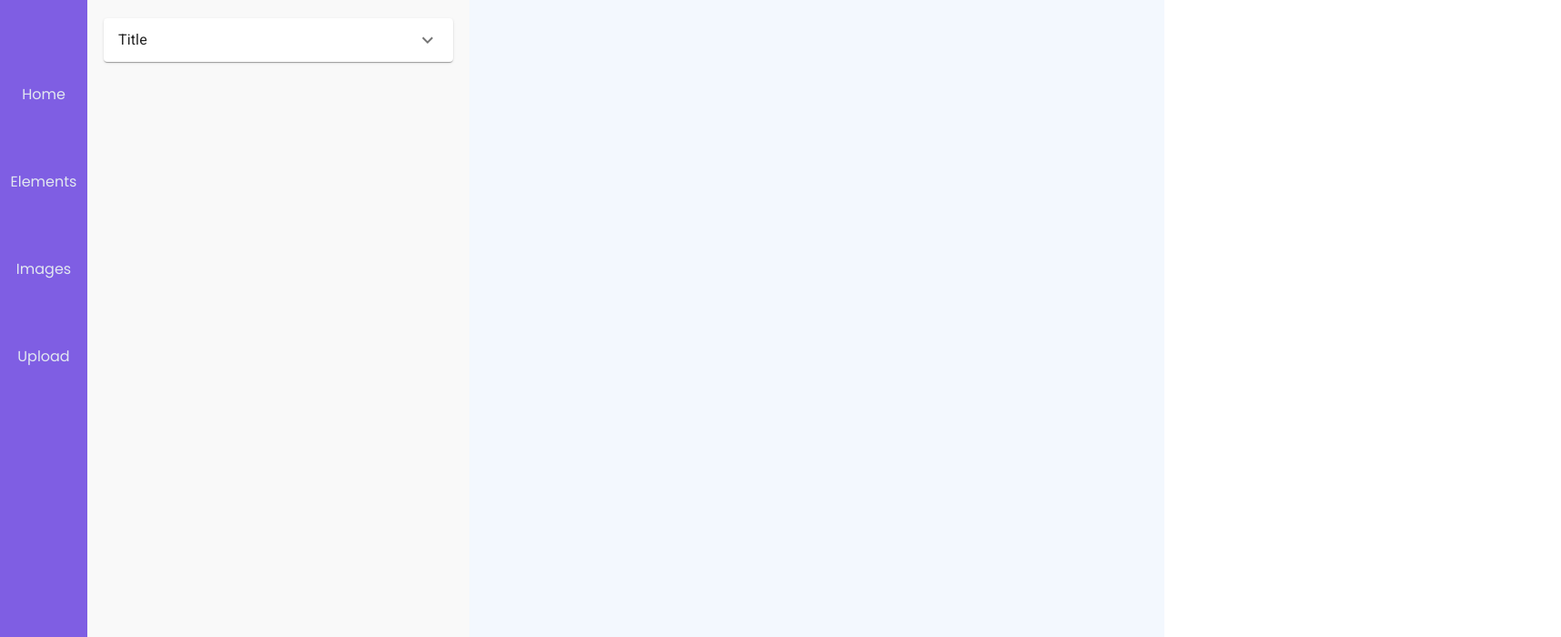
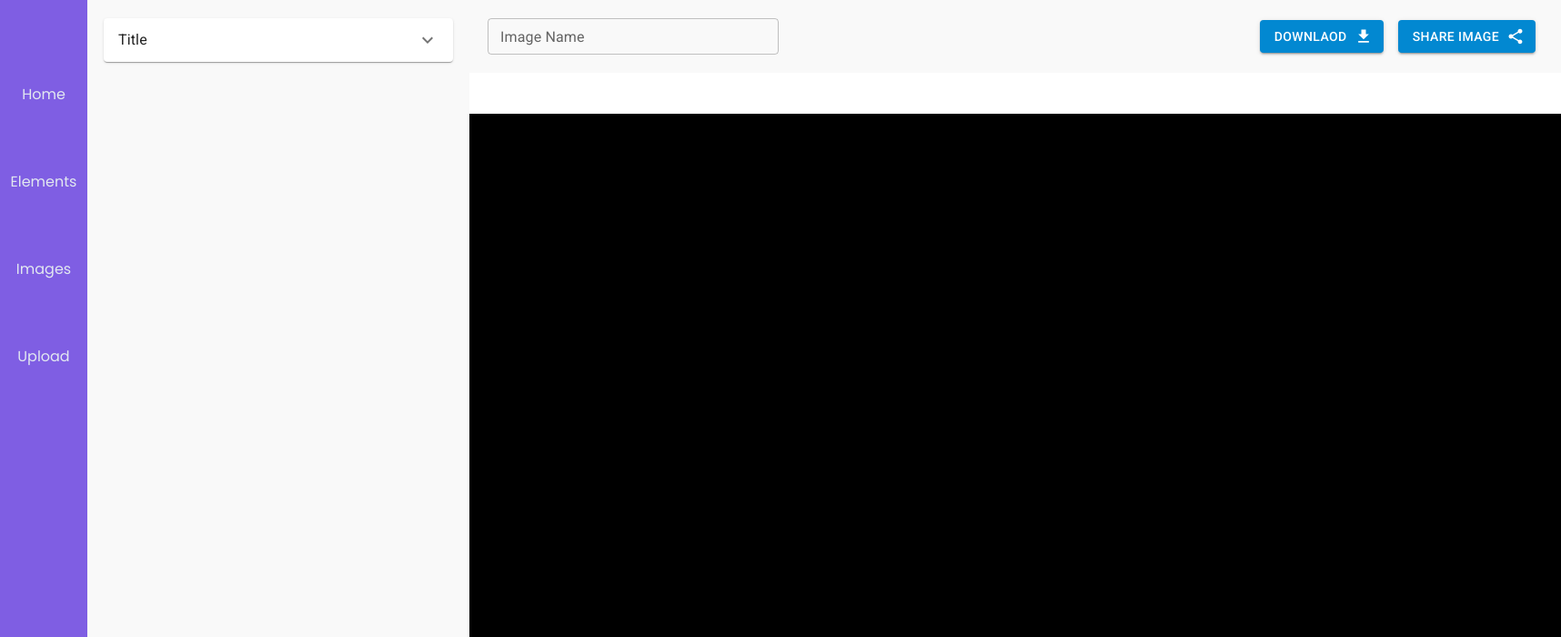
Before and after one commit to mohanadkandil/blaze, a React (Vite) app: page / in a window 1280 px wide. Shown: the top 700 px of the page at 91% size, 1716 px wide, since content can reach past the window. Built offline with nearby package versions, Linux system fonts and the light colour scheme; some icons are missing; a web font is replaced by a local one.

Commit message:
feat: add footer with editor area

```diff
--- a/package.json
+++ b/package.json
@@ -16,6 +16,7 @@
     "@mui/material": "^5.9.0",
     "install": "^0.13.0",
     "react": "^18.2.0",
+    "react-color": "^2.19.3",
     "react-dom": "^18.2.0",
     "react-icons": "^4.4.0"
   },
--- a/src/App.tsx
+++ b/src/App.tsx
@@ -1,9 +1,11 @@
+import { EditorArea } from "./components/EditorArea";
 import { LeftBar } from "./components/LeftBar";
 
 function App() {
   return (
-    <div className="font-poppins">
+    <div className="font-poppins flex">
       <LeftBar />
+      <EditorArea />
     </div>
   );
 }
--- /dev/null
+++ b/src/components/EditorArea.tsx
@@ -0,0 +1,49 @@
+import Button from "@mui/material/Button";
+import DeleteIcon from "@mui/icons-material/Delete";
+import SendIcon from "@mui/icons-material/Send";
+import { MdOutlineFileDownload } from "react-icons/all";
+import FileDownloadIcon from "@mui/icons-material/FileDownload";
+import Share from "@mui/icons-material/Share";
+import TextField from "@mui/material/TextField";
+
+export const EditorArea = () => {
+  return (
+    <div className="w-full">
+      <div className="w-full h-20 bg-[#F9F9F9]">
+        <div className="flex justify-between items-center p-5">
+          <div>
+            <TextField
+              className="w-80"
+              label="Image Name"
+              type="string"
+              variant="outlined"
+              size="small"
+              onChange={() => console.log("Title")}
+            />
+          </div>
+          <div className="flex">
+            <div className="px-2">
+              <Button
+                variant="contained"
+                color="info"
+                endIcon={<FileDownloadIcon />}
+              >
+                Downlaod
+              </Button>
+            </div>
+            <div className="px-2">
+              <Button variant="contained" color="info" endIcon={<Share />}>
+                Share Image
+              </Button>
+            </div>
+          </div>
+        </div>
+      </div>
+      <div className="flex justify-center w-full h-[calc(100%-5rem)] items-center">
+        <div className="bg-black w-[1200px] h-[630px]">
+          <div className="overlay"></div>
+        </div>
+      </div>
+    </div>
+  );
+};
--- a/src/components/LeftBar.tsx
+++ b/src/components/LeftBar.tsx
@@ -1,10 +1,10 @@
 import { Tab } from "@headlessui/react";
 import leftBarTabs from "../data/leftBarTabs";
-import { Home } from "./Home";
+import { TitleTab } from "./TitleTab";
 export const LeftBar = () => {
   return (
     <Tab.Group>
-      <div className="w-full h-screen bg-[#f3f8fe] flex">
+      <div className="h-screen flex">
         <div className="h-screen w-24 bg-[#7F5EE3]">
           <div className="pt-10">
             <div className="flex flex-col items-center">
@@ -24,7 +24,7 @@ export const LeftBar = () => {
         <div>
           <Tab.Panels>
             <Tab.Panel>
-              <Home />
+              <TitleTab />
             </Tab.Panel>
             <Tab.Panel>Elements</Tab.Panel>
             <Tab.Panel>Images</Tab.Panel>
--- a/src/components/Home.tsx
+++ b/src/components/TitleTab.tsx
@@ -10,7 +10,8 @@ import InputLabel from "@mui/material/InputLabel";
 import MenuItem from "@mui/material/MenuItem";
 import FormControl from "@mui/material/FormControl";
 import Select, { SelectChangeEvent } from "@mui/material/Select";
-export const Home = () => {
+import { EditorArea } from "./EditorArea";
+export const TitleTab = () => {
   const FONTWEIGHTS = [
     "100",
     "200",
--- /dev/null
+++ b/src/utils/SolidColorPicker.js
@@ -0,0 +1,5 @@
+import React, { useState } from "react";
+
+import { SketchPicker } from "react-color";
+
+const SolidColorPicker = () => {};
```
Also changed, not shown: 1 other file (tests, documents, lock files or other folders).
